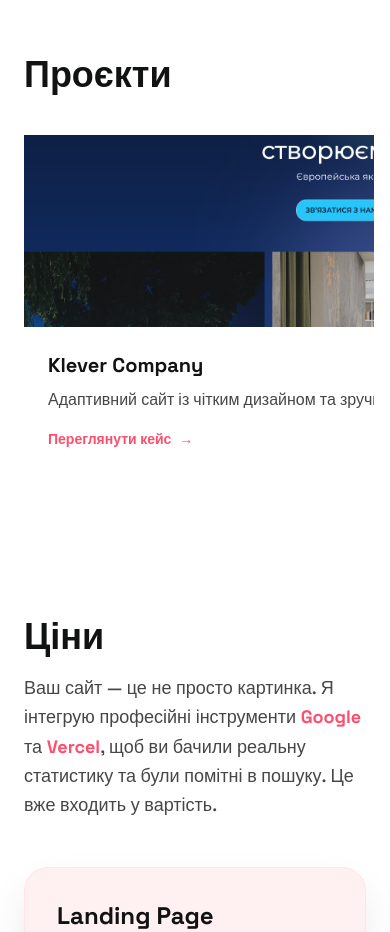
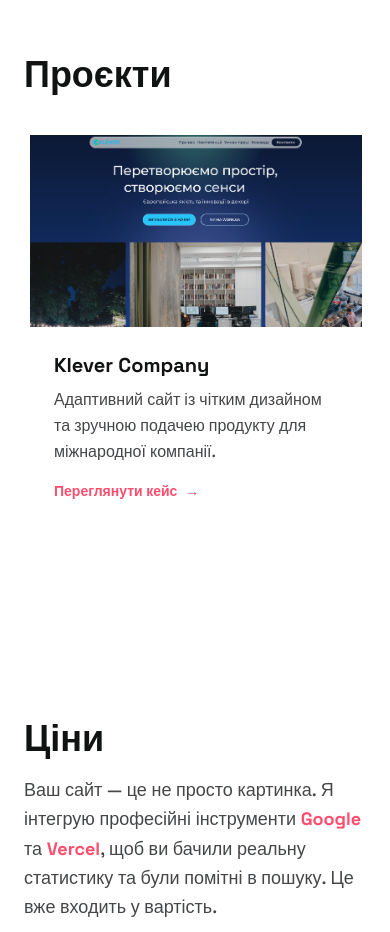
Before and after one commit to ratatoskodessa-boop/mysite, a Next.js app: page / in a window 390 px wide. Shown: the part 4080-5012 px from the top of the page. Built offline with nearby package versions, Linux system fonts and the light colour scheme.

Commit message:
Update Projects.tsx

```diff
--- a/src/components/Projects.tsx
+++ b/src/components/Projects.tsx
@@ -65,18 +65,18 @@ export default function Projects() {
         <h2 className="text-4xl md:text-5xl font-black">Проєкти</h2>
       </motion.div>
 {/* Контейнер слайдера з кнопками */}
-      <div className="relative group">
+      <div className="relative group w-full mt-8">
 
         {/* Кнопка "Вліво" */}
         <button
           onClick={() => {
             const slider = document.getElementById('projects-slider');
-            if (slider) slider.scrollBy({ left: -350, behavior: 'smooth' });
+            if (slider) slider.scrollBy({ left: -400, behavior: 'smooth' });
           }}
-          className="absolute -left-5 top-1/2 -translate-y-1/2 z-10 bg-white shadow-lg border border-gray-100 rounded-full p-3 opacity-0 group-hover:opacity-100 transition-opacity duration-300 hover:bg-gray-50 hidden md:block"
+          className="absolute -left-5 top-1/3 z-10 bg-white shadow-xl border border-gray-100 rounded-full p-4 opacity-0 group-hover:opacity-100 transition-opacity duration-300 hover:bg-gray-50 hidden md:block"
           aria-label="Попередній проєкт"
         >
-          <svg className="w-5 h-5 text-gray-600" fill="none" stroke="currentColor" viewBox="0 0 24 24">
+          <svg className="w-6 h-6 text-gray-800" fill="none" stroke="currentColor" viewBox="0 0 24 24">
             <path strokeLinecap="round" strokeLinejoin="round" strokeWidth={2} d="M15 19l-7-7 7-7" />
           </svg>
         </button>
@@ -84,15 +84,12 @@ export default function Projects() {
         {/* Сама стрічка проєктів */}
         <div
           id="projects-slider"
-          className="flex overflow-x-auto gap-6 scrollbar-hide scroll-smooth pb-4 px-2 -mx-2"
-          style={{
-            scrollbarWidth: 'none', /* Firefox */
-            msOverflowStyle: 'none', /* IE/Edge */
-          }}
+          className="flex overflow-x-auto snap-x snap-mandatory gap-6 scrollbar-hide scroll-smooth pb-10 px-4"
+          style={{ scrollbarWidth: 'none', msOverflowStyle: 'none' }}
         >
-          {/* Щоб прибрати скролбар у Chrome/Safari, стилі scrollbar-hide додамо нижче */}
 
-          <div className="min-w-[280px] md:min-w-[350px] flex-shrink-0">
+          {/* ПРОЄКТ 1 */}
+          <div className="w-[85vw] sm:w-[350px] md:w-[400px] shrink-0 snap-center">
             <ProjectCard
               title="Klever Company"
               description="Адаптивний сайт із чітким дизайном та зручною подачею продукту для міжнародної компанії."
@@ -102,7 +99,8 @@ export default function Projects() {
             />
           </div>
 
-          <div className="min-w-[280px] md:min-w-[350px] flex-shrink-0">
+          {/* ПРОЄКТ 2 */}
+          <div className="w-[85vw] sm:w-[350px] md:w-[400px] shrink-0 snap-center">
             <ProjectCard
               title="Юридична консультація"
               description="Сучасний односторінковий сайт-візитка для персонального бренду адвоката."
@@ -112,7 +110,8 @@ export default function Projects() {
             />
           </div>
 
-          <div className="min-w-[280px] md:min-w-[350px] flex-shrink-0">
+          {/* ПРОЄКТ 3 */}
+          <div className="w-[85vw] sm:w-[350px] md:w-[400px] shrink-0 snap-center">
             <ProjectCard
               title="Портфоліо таргетолога"
               description="Стильний односторінковий сайт для агенції системного таргетингу, орієнтований на залучення нових клієнтів."
@@ -122,12 +121,12 @@ export default function Projects() {
             />
           </div>
 
-          {/* НАШ НОВИЙ 4-Й ПРОЄКТ */}
-          <div className="min-w-[280px] md:min-w-[350px] flex-shrink-0">
+          {/* ПРОЄКТ 4 (SYNTHESIS) */}
+          <div className="w-[85vw] sm:w-[350px] md:w-[400px] shrink-0 snap-center">
             <ProjectCard
               title="Synthesis"
               description="Інтерактивне та мінімалістичне цифрове портфоліо з фокусом на плавну взаємодію та UX."
-              imageSrc="/synthesis.png" // Переконайся, що скріншот лежить в /public/synthesis.png
+              imageSrc="/synthesis.png"
               href="https://synthesis-portfolio-omega.vercel.app/"
               delay={0.24}
             />
@@ -139,17 +138,17 @@ export default function Projects() {
         <button
           onClick={() => {
             const slider = document.getElementById('projects-slider');
-            if (slider) slider.scrollBy({ left: 350, behavior: 'smooth' });
+            if (slider) slider.scrollBy({ left: 400, behavior: 'smooth' });
           }}
-          className="absolute -right-5 top-1/2 -translate-y-1/2 z-10 bg-white shadow-lg border border-gray-100 rounded-full p-3 opacity-0 group-hover:opacity-100 transition-opacity duration-300 hover:bg-gray-50 hidden md:block"
+          className="absolute -right-5 top-1/3 z-10 bg-white shadow-xl border border-gray-100 rounded-full p-4 opacity-0 group-hover:opacity-100 transition-opacity duration-300 hover:bg-gray-50 hidden md:block"
           aria-label="Наступний проєкт"
         >
-          <svg className="w-5 h-5 text-gray-600" fill="none" stroke="currentColor" viewBox="0 0 24 24">
+          <svg className="w-6 h-6 text-gray-800" fill="none" stroke="currentColor" viewBox="0 0 24 24">
             <path strokeLinecap="round" strokeLinejoin="round" strokeWidth={2} d="M9 5l7 7-7 7" />
           </svg>
         </button>
 
- </div>
+      </div>
    </section>
   );
 }
```
